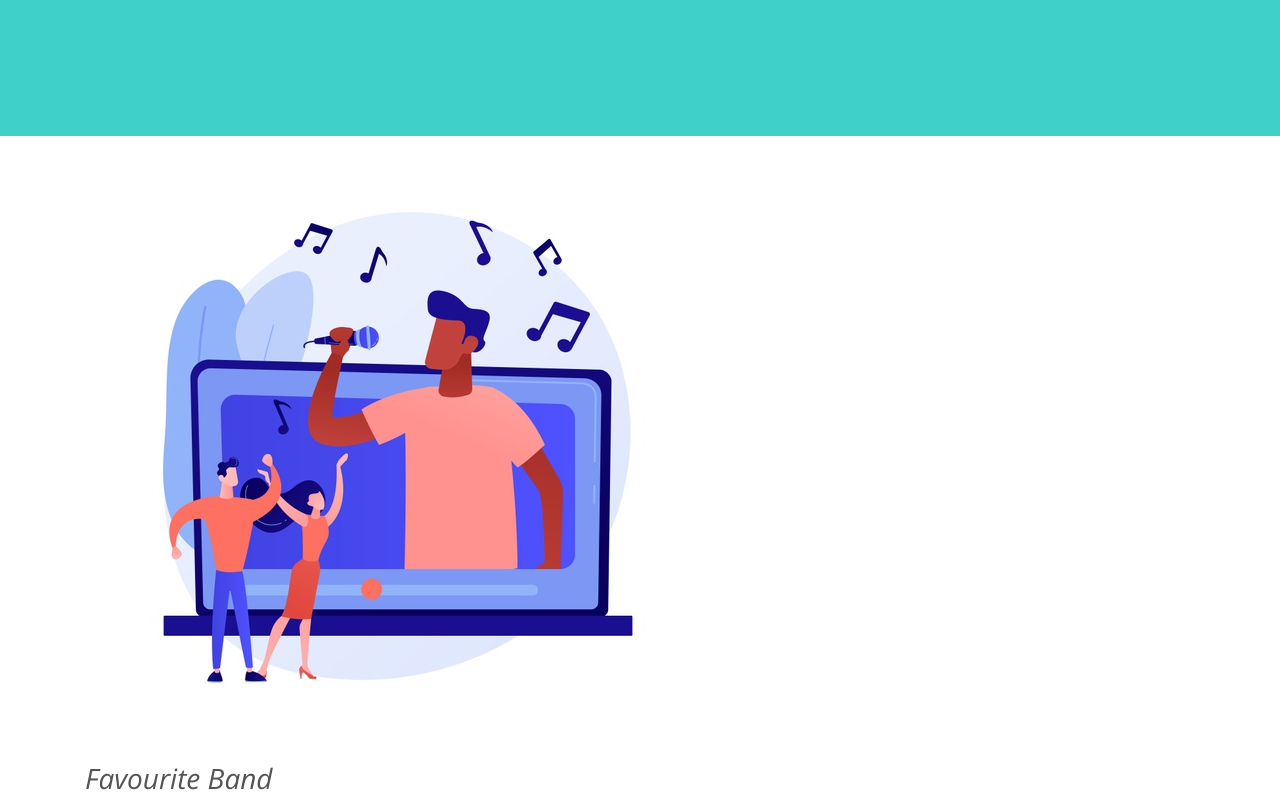
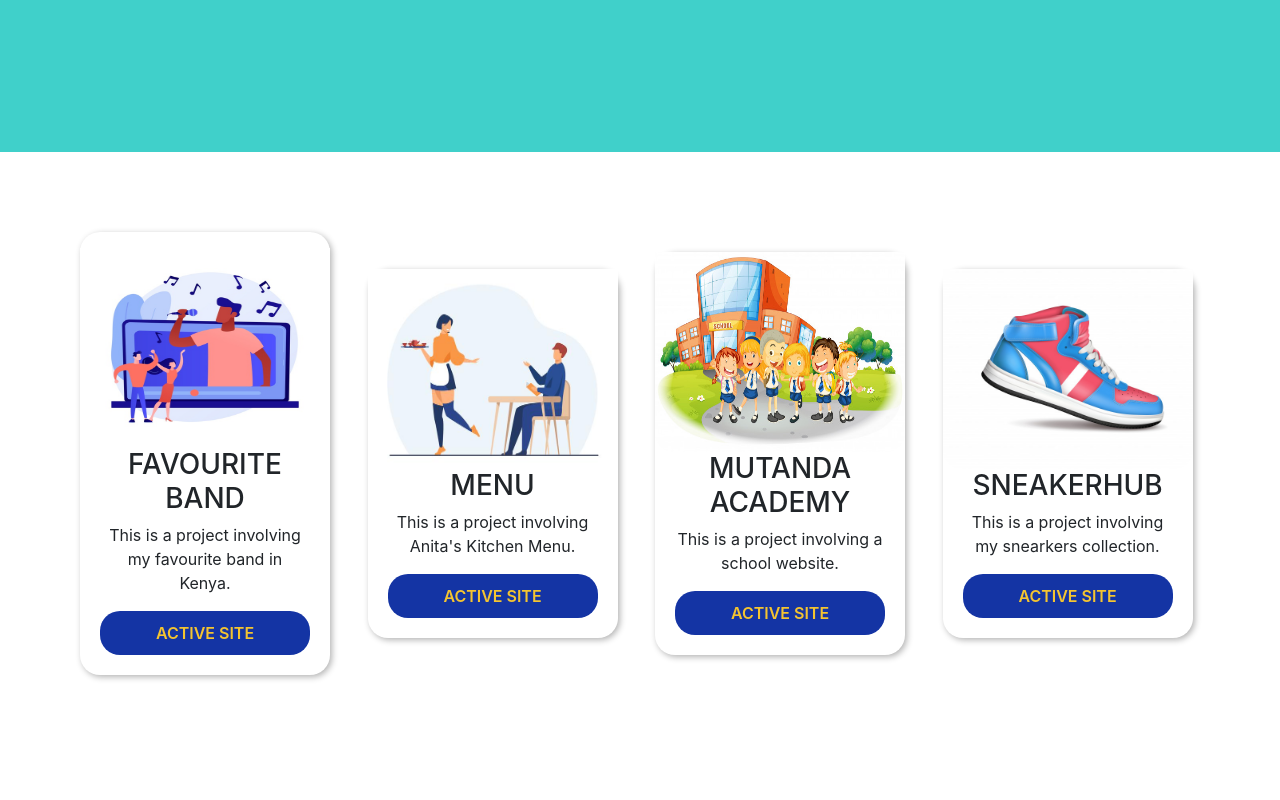
Before and after one commit to TERESIA012/portfolio_project, a plain HTML site: page index.html in a window 1280 px wide. Shown: the part 1920-2720 px from the top of the page. After the commit the page ends 2675 px from the top, so only its background shows below. Drawn offline with nearby package versions, Linux system fonts and the light colour scheme.

Commit message:
add projects

```diff
--- a/index.css
+++ b/index.css
@@ -184,7 +184,7 @@ padding: 30px;
     background-color: #f8f8f8;
     color: #1434a4;
     height: 70vh;
-    margin-top: -4rem;
+    margin-top: -3rem;
 }
 .skills1 {
     width: 600px;
@@ -233,3 +233,55 @@ padding: 30px;
 .script {
     width: 20%;
 }
+/*styling grid*/
+.projects {
+    background-color: #fff;
+
+}
+.fbi {
+    margin-top: 1rem;
+}
+.grid {
+    margin: 80px;
+    display: grid;
+    grid-template-columns: repeat(4 ,1fr);
+    grid-gap: 30px;
+    align-items: center;
+}
+.grid >article{
+    background-color: #fff;
+    border: none;
+    box-shadow: 2px 2px 6px 0 rgba(0,0,0,0.3 );
+    border-radius: 20px;
+    text-align: center;
+    width: 250px;
+    transition: transform 0.3s;
+
+}
+.grid >article:hover {
+    transform: translateY(5px);
+    box-shadow: 2px 2px 26px 0 rgba(0,0,0,0.3 );
+
+}
+.grid >article>img {
+    width: 100%;
+    border-bottom-left-radius: 20px;
+    border-bottom-right-radius: 20px;
+}
+.txt {
+    padding: 0 20px 20px;
+}
+.txt h3 {
+    text-transform: uppercase;
+}
+.txt .gh {
+    background-color: #1434a4;
+    color: #f4c430;
+    border-radius: 20px;
+    border: none;
+    padding: 10px;
+    width: 100%;
+    font-weight: 600;
+    cursor: pointer;
+    text-transform: uppercase;
+}
--- a/index.html
+++ b/index.html
@@ -84,52 +84,51 @@
             </div>
         </div>
     </section>
-    <div class="container">
+    <div class="projects">
         <main class="grid">
             <article>
-                <img src="./assets/MUSICBAND.jpg" alt="represantation of a band">
-                <div class="text">
+                <img src="./assets/MUSICBAND.jpg" alt="represantation of a band" height="200px" class="fbi">
+                <div class="txt">
                     <h3>Favourite Band</h3>
                     <p>This is a project involving my favourite band in Kenya.</p>
-                    <button>Active Site</button>
+                    <button class="gh">Active Site</button>
                 </div>
             </article>
-        </main>
-    </div>
-    <div class="container">
-        <main class="grid">
+
+
+
             <article>
-                <img src="./assets/anitas.jpg" alt="represantation of a restaurant">
-                <div class="text">
+                <img src="./assets/anitas.jpg" alt="represantation of a restaurant" height="200px">
+                <div class="txt">
                     <h3>Menu</h3>
                     <p>This is a project involving Anita's Kitchen Menu.</p>
-                    <button>Active Site</button>
+                    <button class="gh">Active Site</button>
                 </div>
             </article>
-        </main>
-    </div>
-    <div class="container">
-        <main class="grid">
+
+
+
+
             <article>
-                <img src="./assets/school3.jpg" alt="represantation of a school website">
-                <div class="text">
-                    <h3>Mutanda Junior Academy</h3>
+                <img src="./assets/school3.jpg" alt="represantation of a school website" height="200px ">
+                <div class="txt">
+                    <h3>Mutanda  Academy</h3>
                     <p>This is a project involving a school website.</p>
-                    <button>Active Site</button>
+                    <button class="gh">Active Site</button>
                 </div>
             </article>
-        </main>
-    </div>
-    <div class="container">
-        <main class="grid">
+
+
+
             <article>
-                <img src="./assets/sneak.jpg" alt="represantation of sneakers">
-                <div class="text">
+                <img src="./assets/sneak.jpg" alt="represantation of sneakers" height="200">
+                <div class="txt">
                     <h3>Sneakerhub</h3>
                     <p>This is a project involving my snearkers collection.</p>
-                    <button>Active Site</button>
+                    <button class="gh">Active Site</button>
                 </div>
             </article>
+
         </main>
     </div>
 
```
